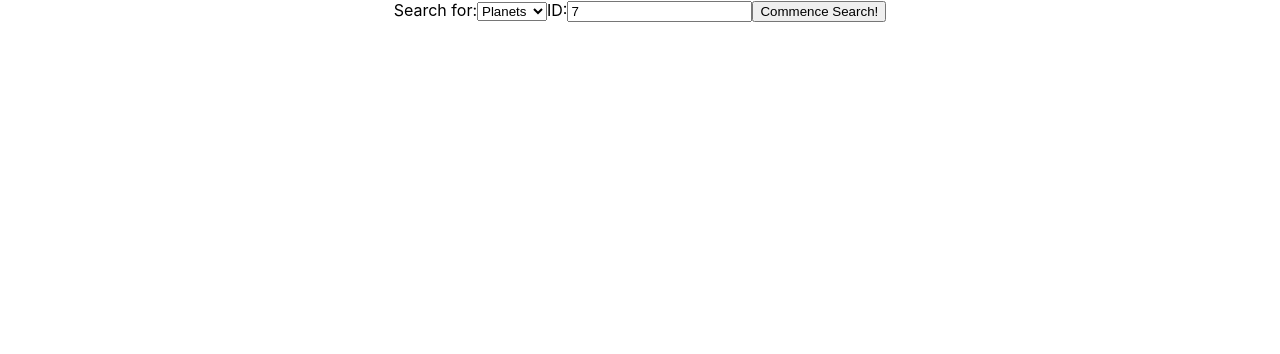
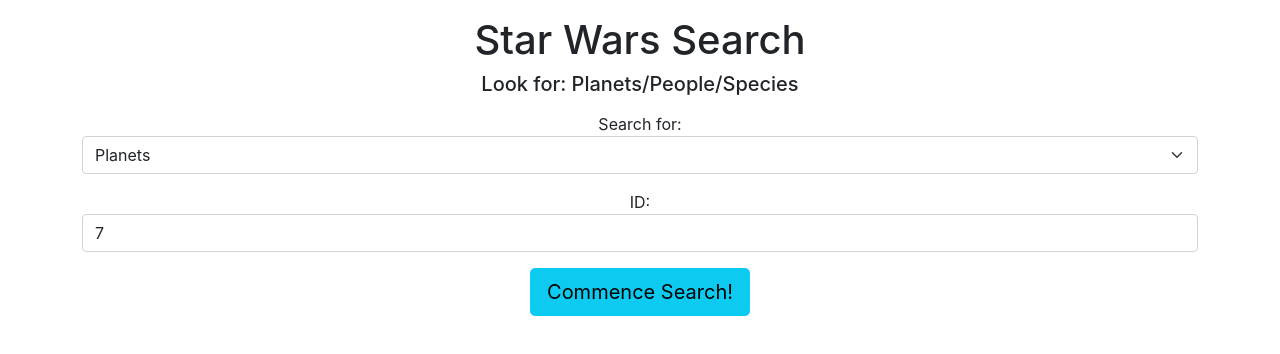
Before and after one commit to S-Hightower/MERN, a React (Create React App) app in the folder React2/Luke APIwalker/luke-apiwalker/: page / in a window 1280 px wide. Shown: the top 354 px of the page. Built offline with nearby package versions, Linux system fonts and the light colour scheme.

Commit message:
bootstrap added

```diff
--- a/React2/Luke APIwalker/luke-apiwalker/public/index.html
+++ b/React2/Luke APIwalker/luke-apiwalker/public/index.html
@@ -2,6 +2,10 @@
 <html lang="en">
   <head>
     <meta charset="utf-8" />
+
+    <!-- CSS only -->
+      <link href="https://cdn.jsdelivr.net/npm/bootstrap@5.1.3/dist/css/bootstrap.min.css" rel="stylesheet" integrity="sha384-1BmE4kWBq78iYhFldvKuhfTAU6auU8tT94WrHftjDbrCEXSU1oBoqyl2QvZ6jIW3" crossorigin="anonymous">
+
     <link rel="icon" href="%PUBLIC_URL%/favicon.ico" />
     <meta name="viewport" content="width=device-width, initial-scale=1" />
     <meta name="theme-color" content="#000000" />
--- a/React2/Luke APIwalker/luke-apiwalker/src/components/Home.jsx
+++ b/React2/Luke APIwalker/luke-apiwalker/src/components/Home.jsx
@@ -14,17 +14,25 @@
     };
 
     return(
+        <div className="container-sm mt-3">
+            <h1>Star Wars Search</h1>
+            <h5>Look for: Planets/People/Species</h5>
             <form onSubmit={StarWarsPull}>
+                <div className="form-group mt-3">
                     <label>Search for:</label>
-            <select onChange={e=> setSelection(e.target.value)} value={selection}>
+                    <select onChange={e=> setSelection(e.target.value)} value={selection} className="form-select">
                         <option>Planets</option>
                         <option>People</option>
                         <option>Species</option>
                     </select>
-            <label>ID:</label>
-            <input type="number" onChange={e=> setId(e.target.value)} value={id} min={1}/>
-            <button>Commence Search!</button>
+                    <label className="mt-3">ID:</label>
+                    <input type="number" onChange={e=> setId(e.target.value)} value={id} min={1} className="form-control"/>
+                    <div className="mt-3">
+                        <button className="btn btn-lg btn btn-info">Commence Search!</button>
+                    </div>
+                </div>
             </form>
+        </div>
     );
 };
 
```
Also changed, not shown: React2/Luke APIwalker/luke-apiwalker/src/components/Planets.jsx (+22 -0 lines). Lines whose indentation alone changed are shown as unchanged.
